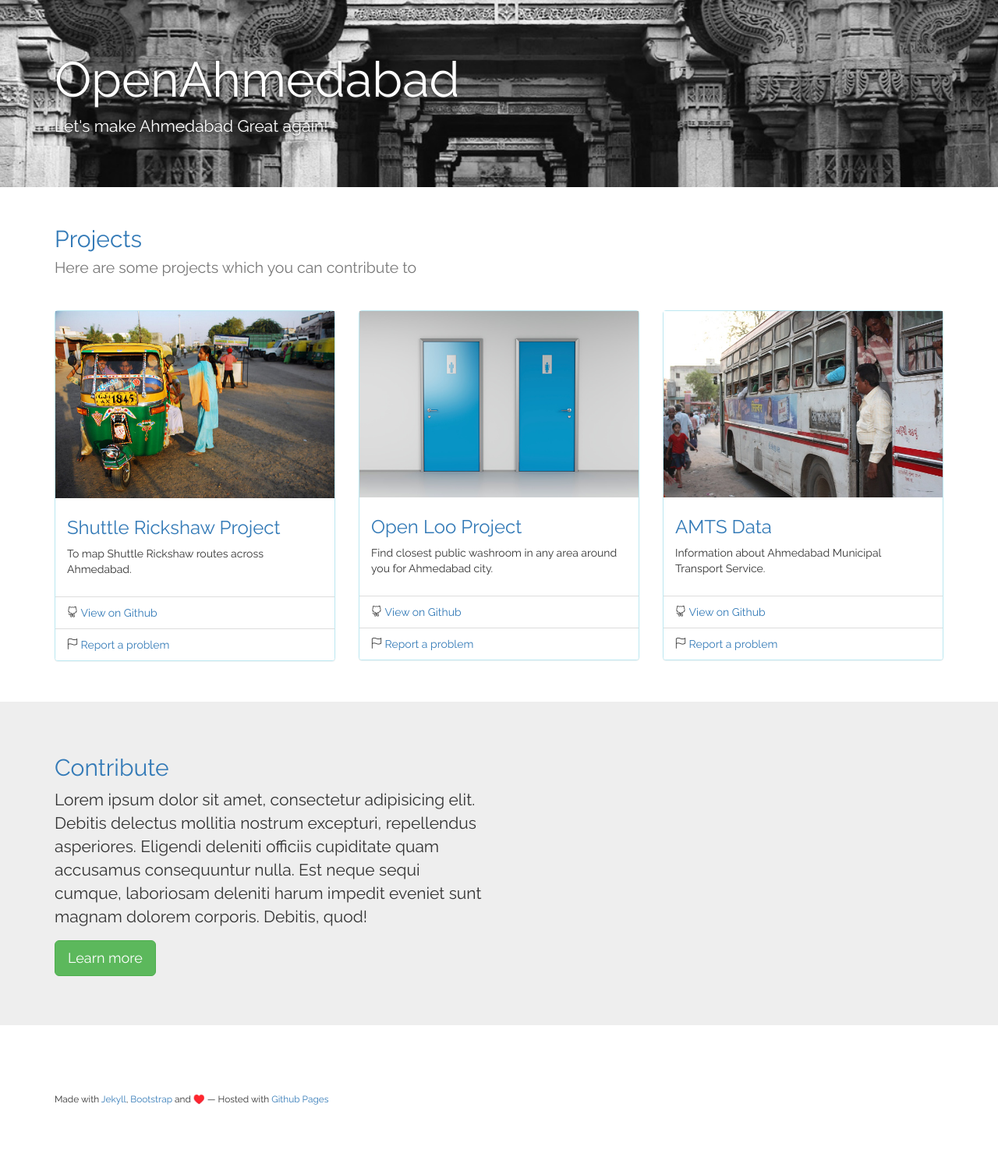
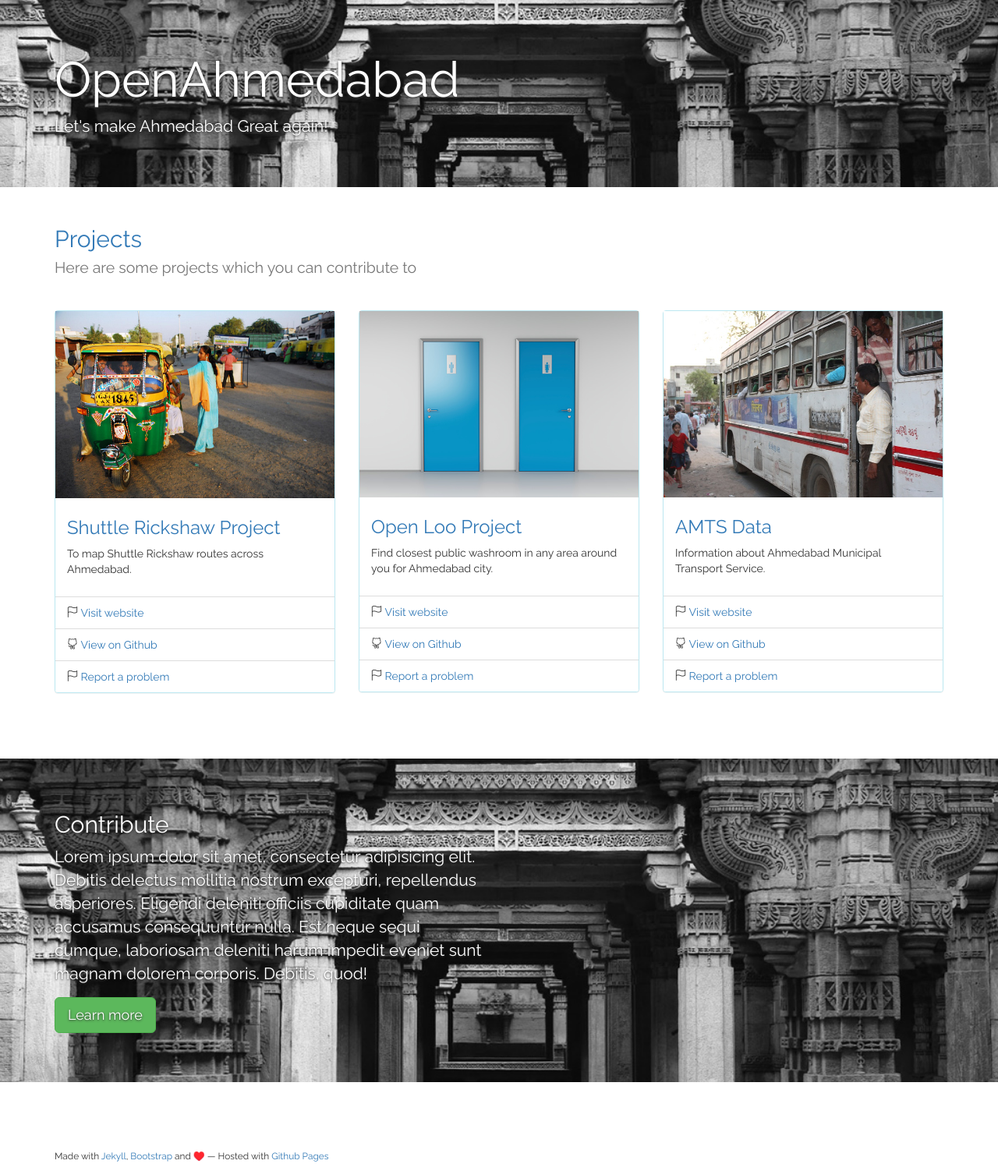
Before and after one commit to DatameetAMD/DatameetAMD.github.io, a Jekyll site: the page built from index.md, in a window 1280 px wide. Shown: the whole page at 78% size. Built offline with Jekyll 4.4.1, drawn with Linux system fonts in a browser that asks for light colours; nearby versions of some CDN libraries; before the commit the page ends 1429 px from its top, so only the background shows below that.

Commit message:
Adding links to sites

```diff
--- a/_layouts/home.html
+++ b/_layouts/home.html
@@ -21,8 +21,9 @@
           <p class="post-meta">{{ post.excerpt }}</p>
         </div>
         <ul class="list-group">
-          <li class="list-group-item"><i class="icon-social-github"></i> <a href="https://github.com/{{ post.repo }}">View on Github</a></li>
-          <li class="list-group-item"><i class="icon-flag"></i> <a href="https://github.com/{{ post.repo }}/issues">Report a problem</a></li>
+          <li class="list-group-item"><i class="icon-flag" target="_blank"></i> <a href="{{ post.link }}#">Visit website</a></li>
+          <li class="list-group-item"><i class="icon-social-github" target="_blank"></i> <a href="https://github.com/{{ post.repo }}">View on Github</a></li>
+          <li class="list-group-item"><i class="icon-flag" target="_blank"></i> <a href="https://github.com/{{ post.repo }}/issues">Report a problem</a></li>
         </ul>
       </div>
     </div>
@@ -32,7 +33,7 @@
 
 <div class="jumbotron">
   <div class="container">
-    <h2 class="text-primary">Contribute</h2>
+    <h2>Contribute</h2>
     <div class="row">
       <div class="col-md-6">
         <p>Lorem ipsum dolor sit amet, consectetur adipisicing elit. Debitis delectus mollitia nostrum excepturi, repellendus asperiores. Eligendi deleniti officiis cupiditate quam accusamus consequuntur nulla. Est neque sequi cumque, laboriosam deleniti harum impedit eveniet sunt magnam dolorem corporis. Debitis, quod!</p>
--- a/_posts/2017-03-03-amts-data.html
+++ b/_posts/2017-03-03-amts-data.html
@@ -4,5 +4,6 @@
 date:   2017-03-03 20:47:10 +0530
 repo: DatameetAMD/amts-data
 categories: project
+link: https://amtsinfo.in
 ---
 Information about Ahmedabad Municipal Transport Service.
--- a/_posts/2017-03-03-open-loo.html
+++ b/_posts/2017-03-03-open-loo.html
@@ -4,5 +4,6 @@
 date:   2017-03-03 20:47:10 +0530
 repo: DatameetAMD/open-loo
 categories: project
+link: https://openahmedabad.org/open-loo
 ---
 Find closest public washroom in any area around you for Ahmedabad city.
--- a/_sass/style.scss
+++ b/_sass/style.scss
@@ -2,7 +2,7 @@
   font-family: 'Raleway', sans-serif;
 }
 
-.jumbotron.main {
+.jumbotron {
   background-image: url('../../img/ahmedabad.jpg');
   background-size: cover;
   background-position: center;
@@ -10,8 +10,12 @@
   text-shadow: 0 1px 3px #333;
 }
 
-.heading, .projects {
+.heading {
   margin-bottom: 32px;
+}
+
+.projects {
+  margin-bottom: 64px;
 }
 
 .panel-body {
```
